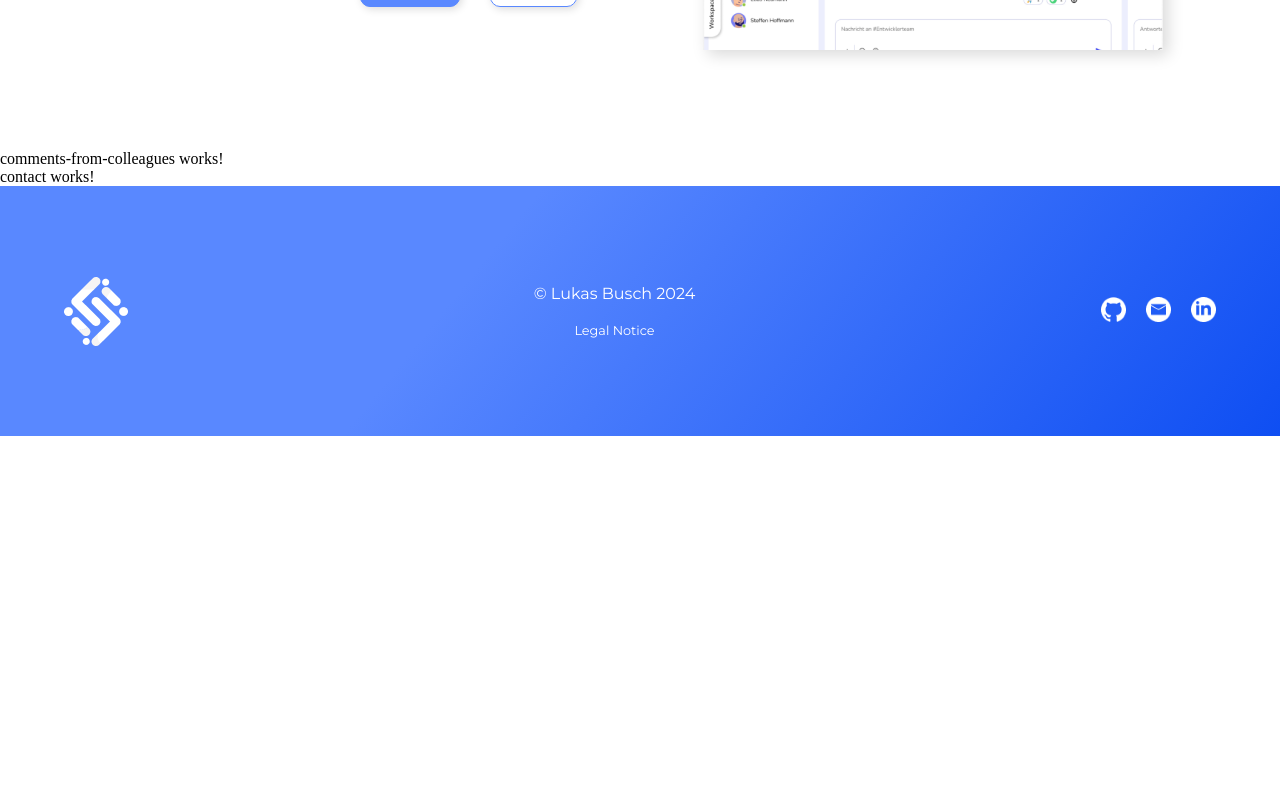
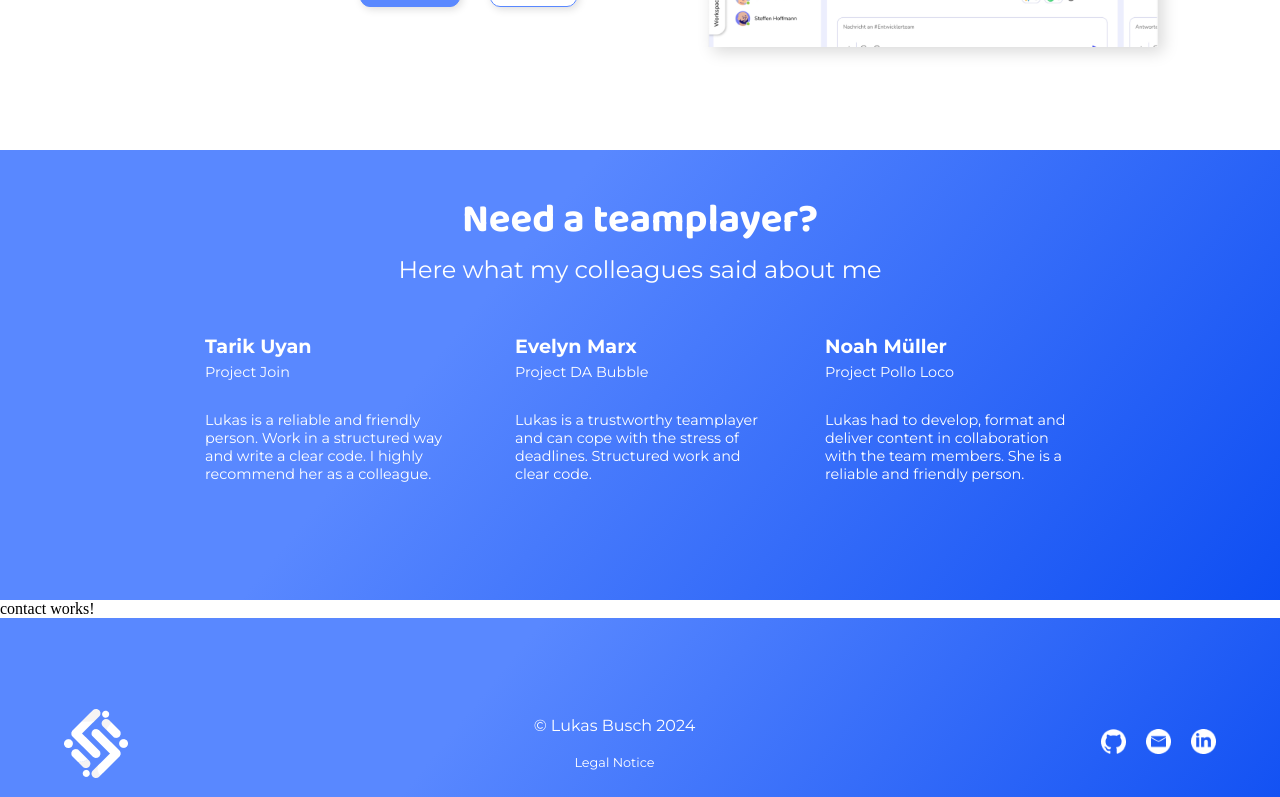
Before and after one commit to lukasbuschdev/portfolio-page, an Angular app: page / in a window 1280 px wide. Shown: the part 3408-4205 px from the top of the page. Before the commit the page ends 3844 px from the top, so only its background shows below. Built offline with nearby package versions, Linux system fonts and the light colour scheme.

Commit message:
implemented comments-from-colleagues, added more in fonts, small design fix in single-project: img -> max-width

```diff
--- a/src/app/main-content/comments-from-colleagues/comment/comment.component.html
+++ b/src/app/main-content/comments-from-colleagues/comment/comment.component.html
@@ -1 +1,9 @@
-<p>comment works!</p>
+<div id="single-comments-container" class="row center">
+    <div *ngFor="let comment of comments" class="column single-comment gap-30">
+        <div class="column heading-project-container gap-5">
+            <span class="name">{{comment.name}}</span>
+            <span class="project">{{comment.project}}</span>
+        </div>
+        <span class="text">{{comment.text}}</span>
+    </div>
+</div>
--- a/src/app/main-content/comments-from-colleagues/comment/comment.component.scss
+++ b/src/app/main-content/comments-from-colleagues/comment/comment.component.scss
@@ -0,0 +1,25 @@
+@import 'variables';
+
+#single-comments-container {
+    gap: 60px;
+
+    .single-comment {
+        width: 25%;
+        max-width: 250px;
+
+        span {
+            color: $white;
+            font-family: $textfont;
+        }
+
+        .name {
+            font-size: 1.2rem;
+            font-weight: 700;
+        }
+
+        .project,
+        .text {
+            font-size: 0.9rem;
+        }
+    }
+}
--- a/src/app/main-content/comments-from-colleagues/comment/comment.component.ts
+++ b/src/app/main-content/comments-from-colleagues/comment/comment.component.ts
@@ -1,12 +1,29 @@
+import { CommonModule } from '@angular/common';
 import { Component } from '@angular/core';
 
 @Component({
   selector: 'app-comment',
   standalone: true,
-  imports: [],
+  imports: [CommonModule],
   templateUrl: './comment.component.html',
   styleUrls: ['./comment.component.scss']
 })
 export class CommentComponent {
-
+  comments = [
+    {
+      name: 'Tarik Uyan',
+      project: 'Project Join',
+      text: 'Lukas is a reliable and friendly person. Work in a structured way and write a clear code. I  highly recommend her as a colleague.'
+    },
+    {
+      name: 'Evelyn Marx',
+      project: 'Project DA Bubble',
+      text: 'Lukas is a trustworthy teamplayer and can cope with the stress of deadlines. Structured work and clear code.'
+    },
+    {
+      name: 'Noah Müller',
+      project: 'Project Pollo Loco',
+      text: 'Lukas had to develop, format and deliver content in collaboration with the team members. She is a reliable and friendly person.'
+    }
+  ]
 }
--- a/src/app/main-content/comments-from-colleagues/comments-from-colleagues.component.html
+++ b/src/app/main-content/comments-from-colleagues/comments-from-colleagues.component.html
@@ -1 +1,8 @@
-<p>comments-from-colleagues works!</p>
+<div id="comments-from-colleagues-container" class="column">
+    <div id="heading-container" class="column gap-15">
+        <h3>Need a teamplayer?</h3>
+        <span>Here what my colleagues said about me</span>
+    </div>
+
+    <app-comment></app-comment>
+</div>
--- a/src/app/main-content/comments-from-colleagues/comments-from-colleagues.component.scss
+++ b/src/app/main-content/comments-from-colleagues/comments-from-colleagues.component.scss
@@ -0,0 +1,24 @@
+@import 'variables';
+
+#comments-from-colleagues-container {
+    width: 100%;
+    height: 450px;
+    padding: 50px 5%;
+    background: linear-gradient(128.94deg, #5988FF -33.96%, #5988FF 36.71%, #0043F0 112.25%);
+    gap: 50px;
+
+    #heading-container {
+        text-align: center;
+
+        h3 {
+            color: $white;
+        }
+
+        span {
+            font-size: 1.5rem;
+            font-family: $textfont;
+            font-weight: 400;
+            color: $white;
+        }
+    }
+}
--- a/src/app/main-content/projects/single-project/single-project.component.scss
+++ b/src/app/main-content/projects/single-project/single-project.component.scss
@@ -24,6 +24,7 @@
 
             img {
                 width: 100%;
+                max-width: 450px;
                 aspect-ratio: 16/9;
                 object-fit: cover;
                 box-shadow: 5px 5px 15px 0px rgba(0, 0, 0, 0.15);
--- a/src/app/main-content/projects/single-project/single-project.component.ts
+++ b/src/app/main-content/projects/single-project/single-project.component.ts
@@ -35,7 +35,7 @@ export class SingleProjectComponent {
       github: 'https://github.com/lukasbuschdev/Notes'
     },
     {
-      name: 'DA Buble',
+      name: 'DA Bubble',
       technologies: 'Angular | TypeScript | HTML | SCSS | Firebase',
       description: 'A very Simple Customer Relationship Management system working with CRUD functionality.',
       img: './assets/img/dabuble.png',
--- a/src/styles.scss
+++ b/src/styles.scss
@@ -1,12 +1,30 @@
 @import 'variables';
+
+
 
 /* montserrat-regular - latin */
 @font-face {
   font-display: swap; /* Check https://developer.mozilla.org/en-US/docs/Web/CSS/@font-face/font-display for other options. */
-  font-family: $textfont;
+  font-family: 'Montserrat';
   font-style: normal;
   font-weight: 400;
   src: url('./assets/fonts/montserrat-v26-latin-regular.woff2') format('woff2'); /* Chrome 36+, Opera 23+, Firefox 39+, Safari 12+, iOS 10+ */
+}
+/* montserrat-600 - latin */
+@font-face {
+  font-display: swap; /* Check https://developer.mozilla.org/en-US/docs/Web/CSS/@font-face/font-display for other options. */
+  font-family: 'Montserrat';
+  font-style: normal;
+  font-weight: 600;
+  src: url('./assets/fonts/montserrat-v26-latin-600.woff2') format('woff2'); /* Chrome 36+, Opera 23+, Firefox 39+, Safari 12+, iOS 10+ */
+}
+/* montserrat-700 - latin */
+@font-face {
+  font-display: swap; /* Check https://developer.mozilla.org/en-US/docs/Web/CSS/@font-face/font-display for other options. */
+  font-family: 'Montserrat';
+  font-style: normal;
+  font-weight: 700;
+  src: url('./assets/fonts/montserrat-v26-latin-700.woff2') format('woff2'); /* Chrome 36+, Opera 23+, Firefox 39+, Safari 12+, iOS 10+ */
 }
 
 /* baloo-2-600 - latin */
```
Also changed, not shown: src/assets/fonts/montserrat-v26-latin-600.woff2 (added), src/assets/fonts/montserrat-v26-latin-700.woff2 (added).
